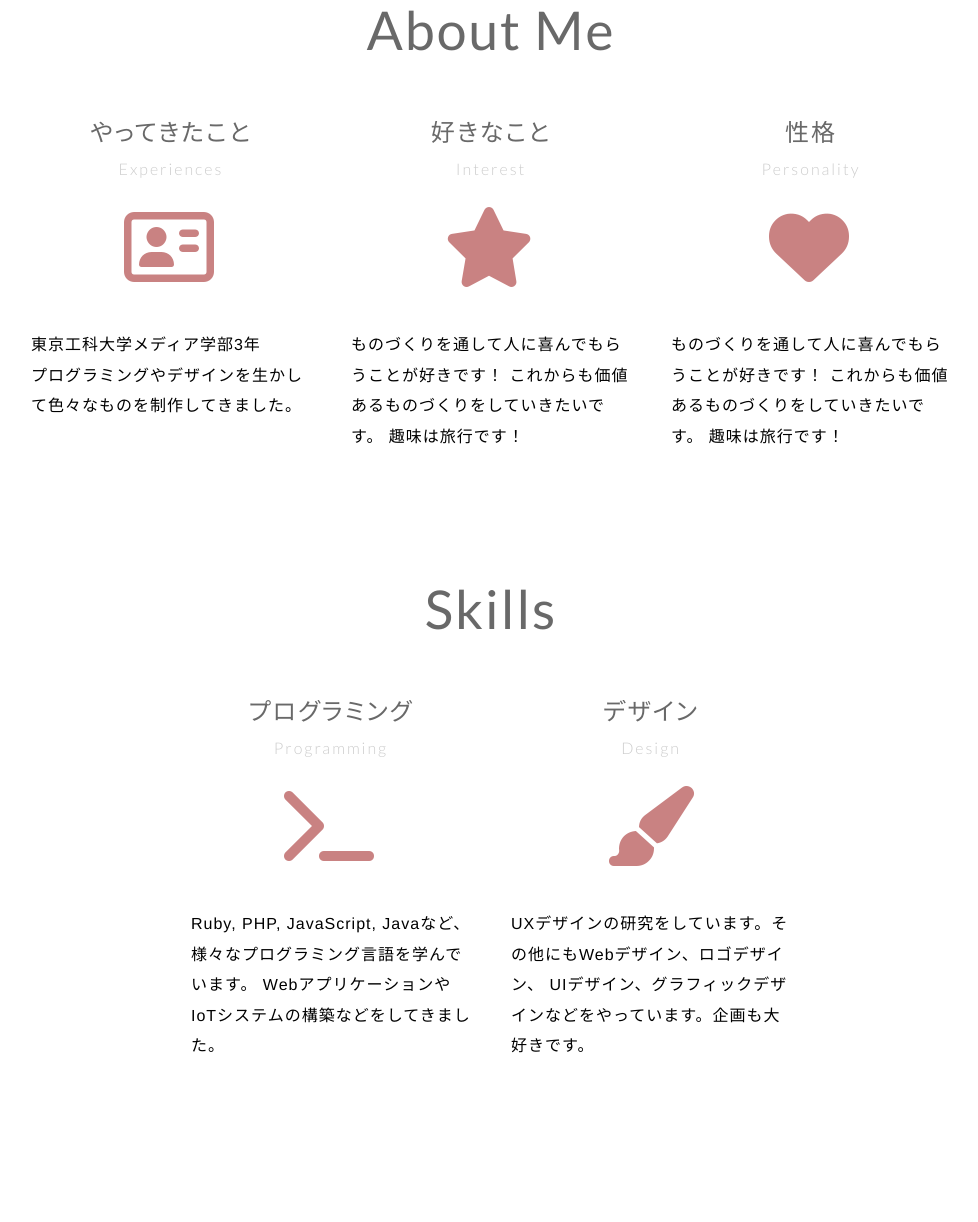
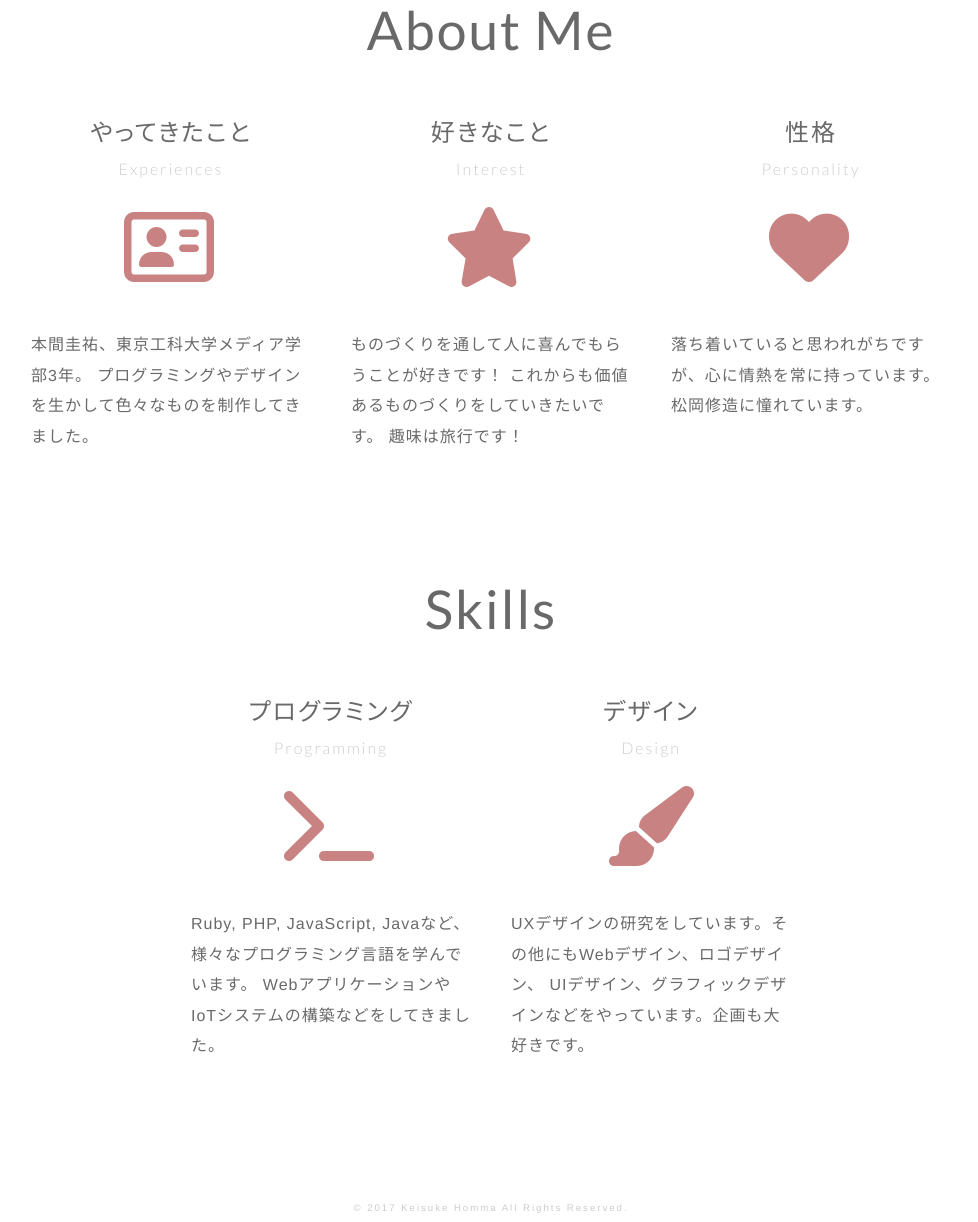
Before and after one commit to KeisukeHomma/introduce-myself, a plain HTML site: page index.html in a window 1280 px wide. Shown: the part 767-1989 px from the top of the page, without its empty margins (149-1127 px from the left). Before the commit the page ends 1828 px from the top, so only its background shows below. Drawn offline with nearby package versions, Linux system fonts and the light colour scheme.

Commit message:
自己紹介の文章を直した

```diff
--- a/index.html
+++ b/index.html
@@ -38,7 +38,8 @@
 				<div class="box-text">
 					<p class="fadein">
 						<span>やあ！ ほんまで〜す！</span><br />
-						<span>きてくれてありがとう！</span>
+						<span>きてくれてありがとう！</span><br />
+						<span>ゆっくりしていってね！</span>
 					</p>
 				</div>
 			</div>
@@ -54,7 +55,7 @@
 				<p class="section-icon">
 					<i class="fa fa-address-card-o" aria-hidden="true"></i>				</p>
 				<p class="section-text">
-					東京工科大学メディア学部3年<br />
+					本間圭祐、東京工科大学メディア学部3年。
 					プログラミングやデザインを生かして色々なものを制作してきました。
 				</p>
 			</section>
@@ -79,9 +80,8 @@
 					<i class="fa fa-heart" aria-hidden="true"></i>
 				</p>
 				<p class="section-text">
-					ものづくりを通して人に喜んでもらうことが好きです！
-					これからも価値あるものづくりをしていきたいです。
-					趣味は旅行です！
+					落ち着いていると思われがちですが、心に情熱を常に持っています。
+					松岡修造に憧れています。
 				</p>
 			</section>
 		</div>
@@ -116,5 +116,11 @@
 		</div>
 	</section>
 </div>
+
+<footer>
+	<p>
+		<small>&copy; 2017 Keisuke Homma All Rights Reserved.</small>
+	</p>
+</footer>
 </body>
 </html>
--- a/sass/style.scss
+++ b/sass/style.scss
@@ -7,7 +7,7 @@ html, body, main{
 	height: 100%;
 }
 
-h1, h2, h3, h4{
+h1, h2, h3, h4, small{
 	color: $text-color;
 	font-family: Helvetica, '游ゴシック', 'Yu Gothic', YuGothic, HiraKakuProN-W3, 'メイリオ', Meiryo, sans-serif;
 	font-size: $px14;
@@ -43,6 +43,7 @@ p{
 	line-height: 1.9;
 	font-family: Helvetica, '游ゴシック', 'Yu Gothic', YuGothic, HiraKakuProN-W3, 'メイリオ', Meiryo, sans-serif;
 	letter-spacing: 4px;
+	color: $text-color;
 }
 
 header{
@@ -120,7 +121,6 @@ header{
 				left: 0;
 				margin: auto;
 				p{
-					color: $text-color;
 					font-size: 24px;
 					width: 100%;
 					height: 100%;
@@ -183,3 +183,16 @@ header{
 		}
 	}
 }
+
+footer{
+	width: 960px;
+	margin: 0 auto 30px auto;
+  clear: both;
+	p{
+		text-align: center;
+		small{
+			font-size: 60%;
+			color: #ccc;
+		}
+	}
+}
```
Also changed, not shown: stylesheets/style.css.
